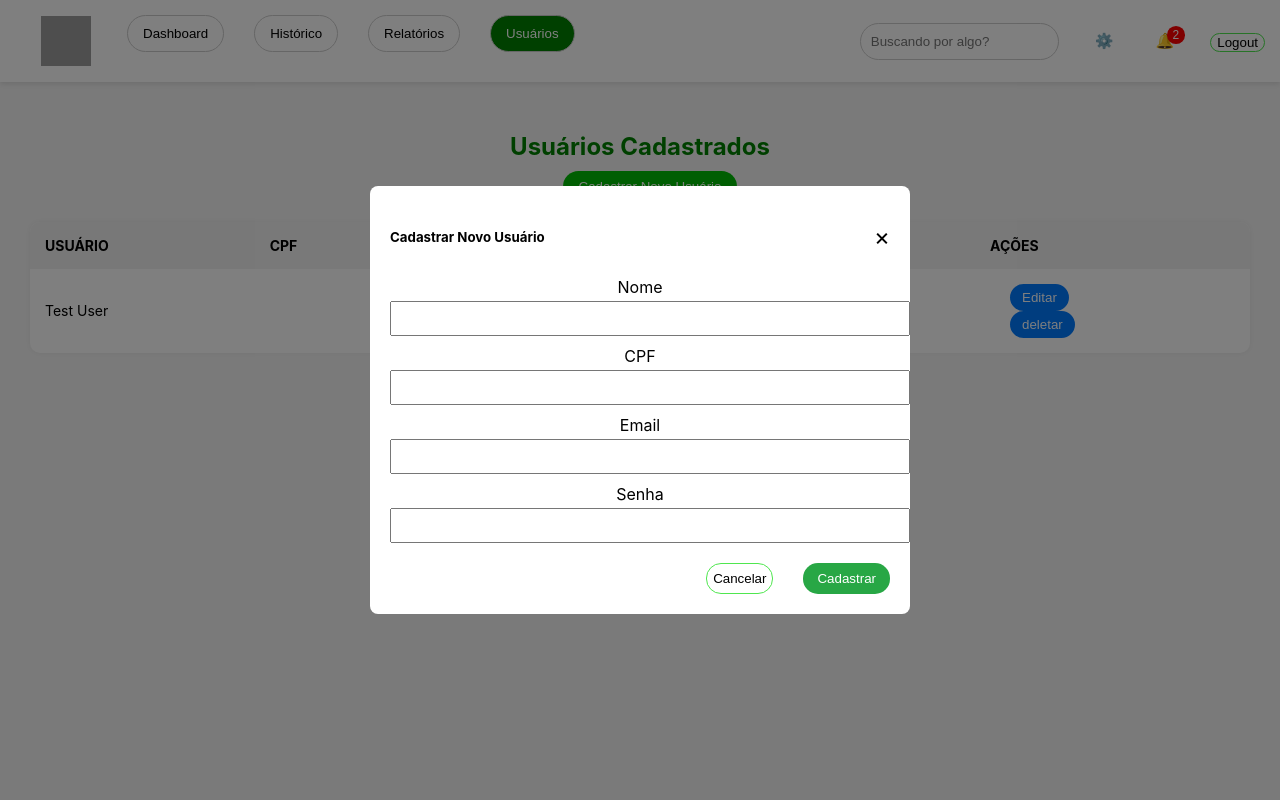
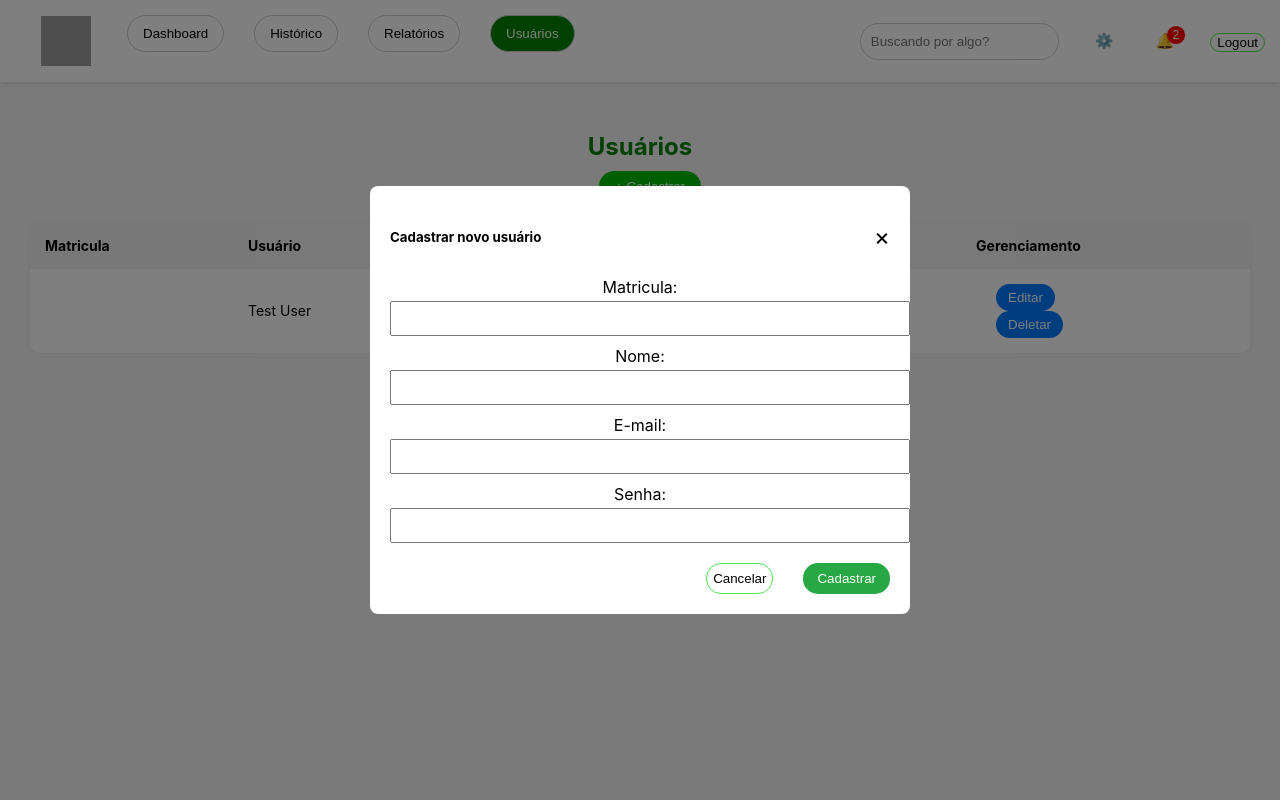
Before and after one commit to caiotomaza/clean_flow, a Laravel app: page /usuarios in a window 1280 px wide, after a click on "+ Cadastrar". Run offline with Laravel 12, Linux system fonts and the light colour scheme; data comes from the database, SQL or seed files in the repository; grey boxes are pictures that could not be loaded.

Commit message:
fix - html fornt-end (Registros e Usuarios)

```diff
--- a/resources/views/usuarios/index.blade.php
+++ b/resources/views/usuarios/index.blade.php
@@ -1,7 +1,6 @@
 @extends('layouts.app')
 
 @section('title', 'Usuários Cadastrados')
-
 
 @section('head')
     <link rel="stylesheet" href="{{ asset('css/usuarios/style.css') }}">
@@ -25,9 +24,9 @@
         </div>
     @endif
     <section class="top-header">
-        <h1>Usuários Cadastrados</h1>
+        <h1>Usuários</h1>
         <button class="btn-add" onclick="abrirModal('modalCadastro')">
-            Cadastrar Novo Usuário
+            + Cadastrar
         </button>
     </section>
 
@@ -35,18 +34,18 @@
         <table class="user-table">
             <thead>
                 <tr>
-                    <th>USUÁRIO</th>
-                    <th>CPF</th>
-                    <th>EMAIL</th>
-                    <th>STATUS</th>
-                    <th>AÇÕES</th>
+                    <th>Matricula</th>
+                    <th>Usuário</th>
+                    <th>E-mail</th>
+                    <th>Situação</th>
+                    <th>Gerenciamento</th>
                 </tr>
             </thead>
             <tbody>
                 @forelse ($usuarios as $usuario)
                     <tr>
+                        <td>{{ $usuario->matricula }}</td>
                         <td>{{ $usuario->name }}</td>
-                        <td>{{ $usuario->cpf }}</td>
                         <td>{{ $usuario->email }}</td>
                         <td><span class="status ativo">🟢 Ativo</span></td>
                         <td>
@@ -54,7 +53,7 @@
                             <form action="{{ route('usuarios.destroy', $usuario->id) }}" method="POST">
                                 @csrf
                                 @method('DELETE')
-                                <button class="btn-edit" onclick="return confirm('Tem certeza que deseja deletar este usuário?')">deletar</button>
+                                <button class="btn-edit" onclick="return confirm('Tem certeza que deseja deletar este usuário?')">Deletar</button>
                             </form>
                         </td>
                     </tr>
@@ -69,24 +68,24 @@
         <nav>{{ $usuarios->links() }}</nav>
     @endif
 
-    <!-- Modal de Cadastro -->
+    <!-- Popup de Cadastro de Usuário -->
     <div id="modalCadastro" class="modal hidden">
         <div class="modal-box">
             <form method="POST" id="formUsuario">
                 @csrf
                 <input type="hidden" name="_method" id="formMethod" value="POST">
                 <div class="modal-header">
-                    <h5>Cadastrar Novo Usuário</h5>
+                    <h5>Cadastrar novo usuário</h5>
                     <span class="modal-close" onclick="fecharModal('modalCadastro')">&times;</span>
                 </div>
                 <div class="modal-body">
-                    <label>Nome</label>
+                    <label>Matricula:</label>
+                    <input type="text" name="id" id="inputCpf" required> <!--Matricula que é gerada pela empresa dona do sistema.-->
+                    <label>Nome:</label>
                     <input type="text" name="name" id="inputName" required>
-                    <label>CPF</label>
-                    <input type="text" name="cpf" id="inputCpf" required>
-                    <label>Email</label>
+                    <label>E-mail:</label>
                     <input type="email" name="email" id="inputEmail" required>
-                    <label id="labelSenha">Senha</label>
+                    <label id="labelSenha">Senha:</label>
                     <input type="password" name="password" id="inputSenha">
                 </div>
                 <div class="modal-footer">
@@ -97,7 +96,7 @@
         </div>
     </div>
 
-    <!-- Modais de Edição -->
+    <!-- Popup de Edição de Usuário -->
     @foreach($usuarios as $user)
         <div id="modalEditar{{ $user->id }}" class="modal hidden">
             <div class="modal-box">
@@ -105,22 +104,22 @@
                     @csrf
                     @method('PUT')
                     <div class="modal-header">
-                        <h5>Editar Usuário</h5>
+                        <h5>Editar usuário</h5>
                         <span class="modal-close" onclick="fecharModal('modalEditar{{ $user->id }}')">&times;</span>
                     </div>
                     <div class="modal-body">
-                        <label>Nome</label>
-                        <input type="text" name="name" value="{{ $user->name }}" required>
-                        <label>CPF</label>
-                        <input type="text" name="cpf" value="{{ $user->cpf }}" required>
-                        <label>Email</label>
-                        <input type="email" name="email" value="{{ $user->email }}" required>
-                        <label>Nova Senha (deixe em branco se não quiser alterar)</label>
-                        <input type="password" name="password">
+                        <label>Matricula:</label>
+                        <input type="text" name="id" id="inputCpf" required> <!--Matricula que é gerada pela empresa dona do sistema.-->
+                        <label>Nome:</label>
+                        <input type="text" name="name" id="inputName" required>
+                        <label>E-mail:</label>
+                        <input type="email" name="email" id="inputEmail" required>
+                        <label id="labelSenha">Senha:</label>
+                        <input type="password" name="password" id="inputSenha">
                     </div>
                     <div class="modal-footer">
                         <button type="button" onclick="fecharModal('modalEditar{{ $user->id }}')">Cancelar</button>
-                        <button type="submit" class="btn-confirmar">Salvar Alterações</button>
+                        <button type="submit" class="btn-confirmar">Salvar</button>
                     </div>
                 </form>
             </div>
```
Also changed, not shown: resources/views/historicos/index.blade.php (+23 -40 lines).
